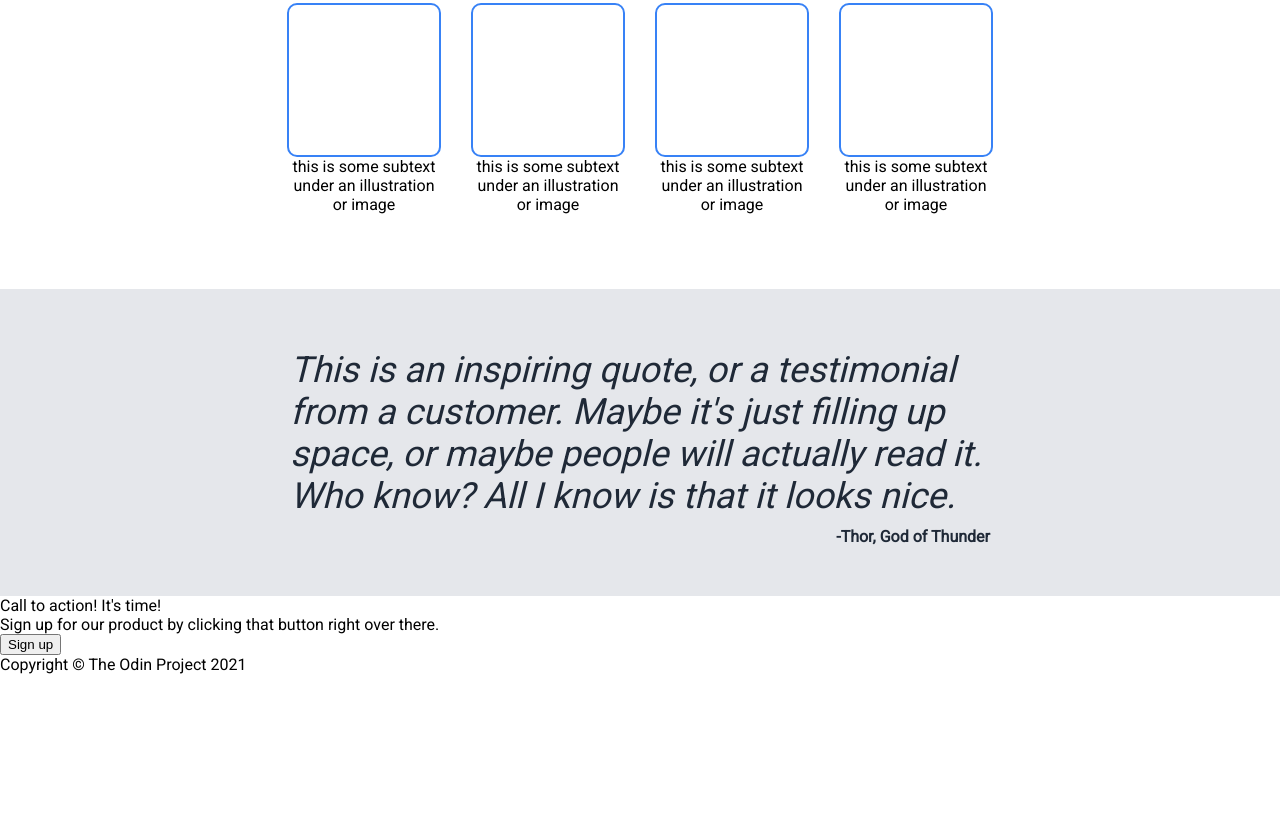
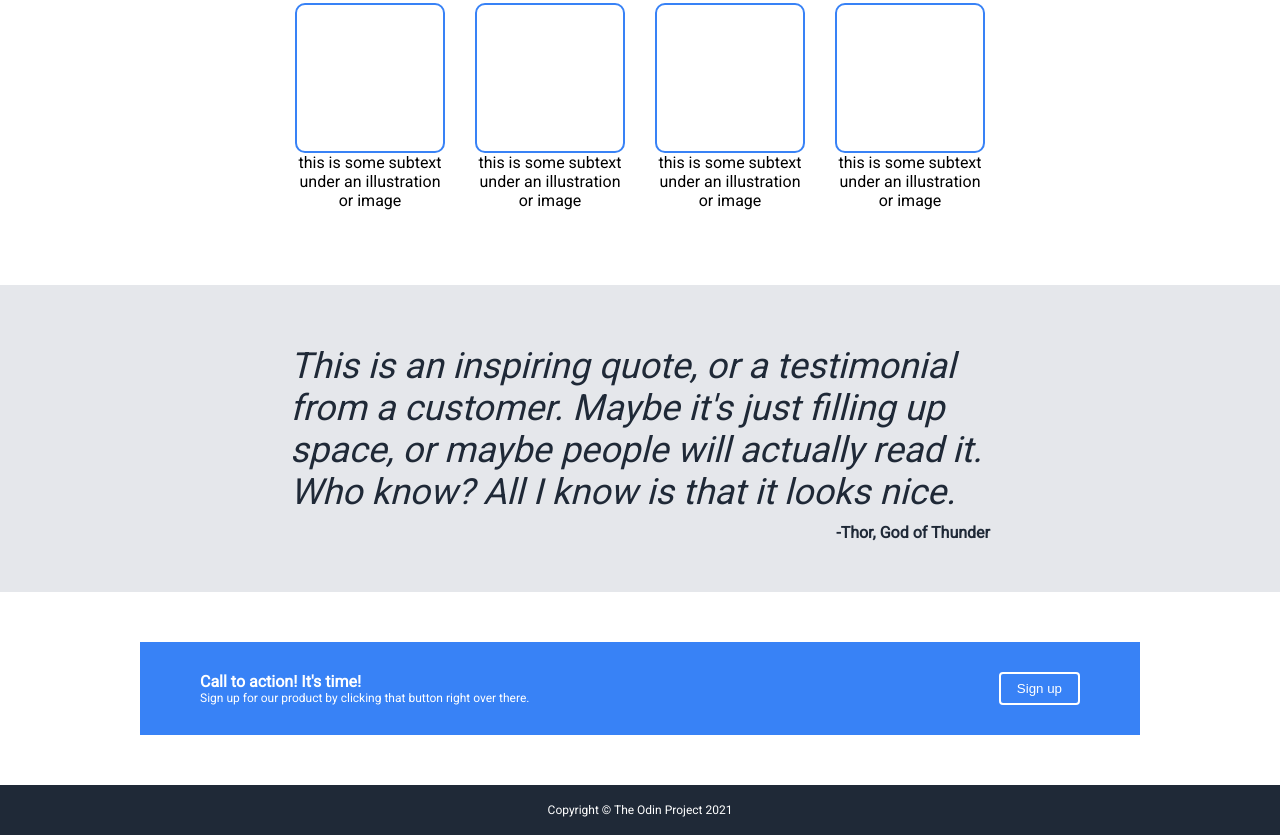
Before and after one commit to Sevhena/landing-page, a plain HTML site: page index.html in a window 1280 px wide. Shown: the part 430-1265 px from the top of the page. Before the commit the page ends 1104 px from the top, so only its background shows below. Drawn offline with Linux system fonts and the light colour scheme.

Commit message:
Style CTA and footer

```diff
--- a/index.html
+++ b/index.html
@@ -70,10 +70,14 @@
             <div class="author">-Thor, God of Thunder</div>
         </div>
 
-        <div class="cta">
-            <div>Call to action! It's time!</div>
-            <div>Sign up for our product by clicking that button right over there.</div>
-            <button id="cta-button">Sign up</button>
+        <div class="flexbox">
+            <div class="cta">
+                <div class="text">
+                    <div class="cta-header">Call to action! It's time!</div>
+                    <div class="cta-info">Sign up for our product by clicking that button right over there.</div>
+                </div>
+                <button id="cta-button">Sign up</button>
+            </div>
         </div>
 
         <div class="footer">
--- a/style.css
+++ b/style.css
@@ -1,5 +1,8 @@
+* {
+    box-sizing: border-box;
+}
+
 body {
-    box-sizing: border-box;
     font-family: "Roboto", sans-serif;
     margin: 0;
     min-height: 100vh;
@@ -144,7 +147,8 @@ li,
     min-width:100%;
 }
 
-.testimonies > div {
+.testimonies > div,
+.cta {
     max-width: 1000px;
     margin-left: auto;
     margin-right: auto;
@@ -170,3 +174,45 @@ li,
     width: 700px;
     text-align: end;
 }
+
+.flexbox {
+    display: flex;
+}
+
+.cta {
+    background: #3882f6;
+    padding: 30px 60px;
+    margin-top: 50px;
+    margin-bottom: 50px;
+    display: flex;
+    justify-content: space-between;
+    flex: 1 1 1000px;
+}
+
+.cta > .text {
+    color: white;
+}
+
+.cta-header {
+    font-weight: bold;
+}
+
+.cta-info {
+    font-size: 12px;
+}
+
+#cta-button {
+    background-color: #3882f6;
+    border: 2px solid white;
+    border-radius: 4px;
+    color: white;
+    padding: 0 16px;
+}
+
+.footer {
+    background: #1f2937;
+    text-align: center;
+    color: white;
+    padding: 18px 0;
+    font-size: 12px;
+}
```
